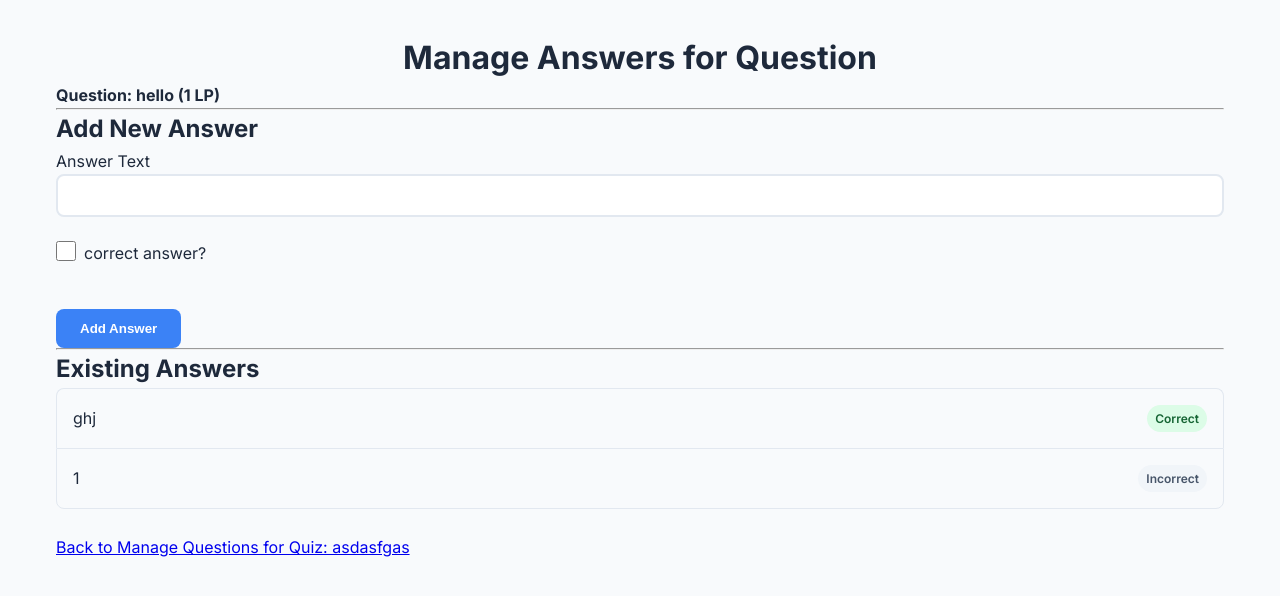
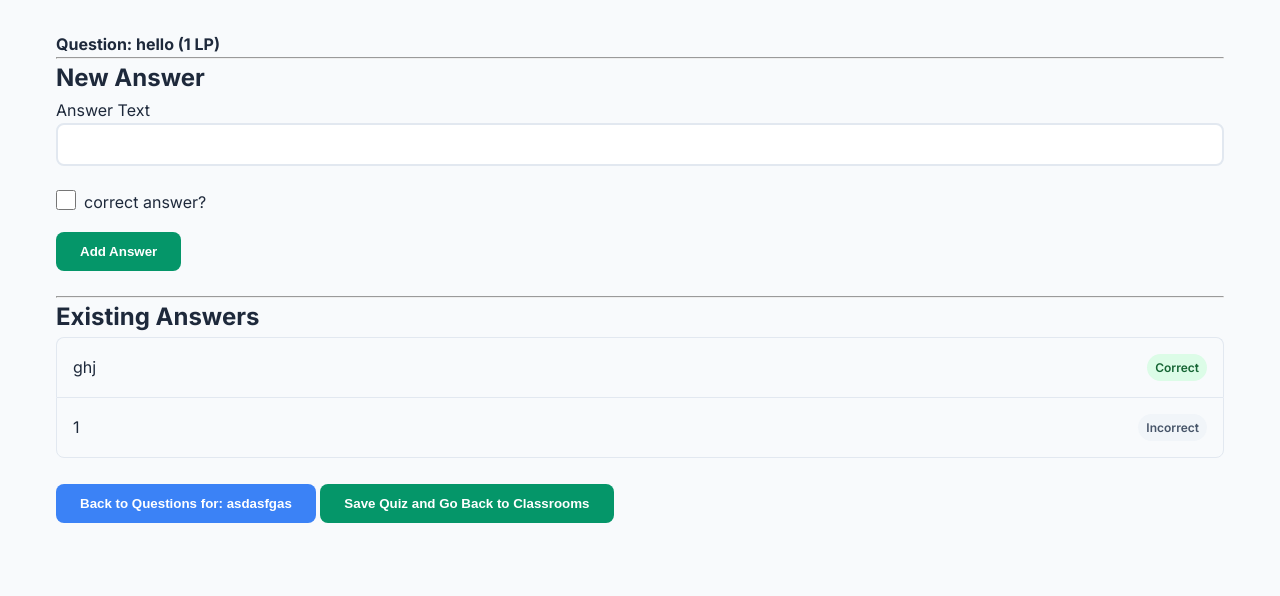
Before and after one commit to Firewat/Quizz-Masterz, a Flask app: page /teacher/question/1/manage_answers in a window 1280 px wide. Shown: the part 74-670 px from the top of the page. Run offline with Flask 3, Linux system fonts and the light colour scheme; a user stored in the database is signed in.

Commit message:
Refactor code & templates: update delete section styling, change button labels for clarity, and enhance navigation buttons for better user experience.

```diff
--- a/website/templates/teacher_classrooms.html
+++ b/website/templates/teacher_classrooms.html
@@ -18,8 +18,7 @@
                     <small>Join Code: <strong>{{ classroom.join_code }}</strong></small>
                 </div>
                 <div>
-                    <a href="{{ url_for('views.add_quiz_to_classroom', classroom_id=classroom.id) }}" class="btn btn-sm btn-primary">Add Quiz</a>
-                    <a href="{{ url_for('views.edit_classroom', classroom_id=classroom.id) }}" class="btn btn-sm btn-warning">Edit</a>
+                    <a href="{{ url_for('views.edit_classroom', classroom_id=classroom.id) }}" class="btn btn-sm btn-warning">Manage</a>
                 </div>
             </li>
         {% endfor %}
--- a/website/templates/teacher_manage_answers.html
+++ b/website/templates/teacher_manage_answers.html
@@ -1,13 +1,19 @@
 {% extends "base.html" %}
-{% block title %}Manage Answers for: {{ question.text[:50] }}...{% endblock %}
+{% block title %}    <br />
+    <button onclick="location.href='{{ url_for('views.teacher_manage_quiz_questions', quiz_id=quiz_id, classroom_id=classroom_id) }}'" class="btn btn-primary">Back to Questions for: {{ question.quiz.name }} </button>
+
+    {% if classroom_id %}
+    <button onclick="location.href='{{ url_for('views.edit_classroom', classroom_id=classroom_id) }}'" class="btn btn-success">Save Quiz and Go Back to Classroom</button>
+    {% else %}
+    <button onclick="location.href='{{ url_for('views.teacher_classrooms') }}'" class="btn btn-success">Go Back to Classrooms</button>
+    {% endif %}Error {% endblock %}
 
 {% block content %}
-<h1 align="center">Manage Answers for Question</h1>
 <div class="container">
     <h4>Question: {{ question.text }} ({{ question.learning_points }} LP)</h4>
     <hr>
 
-    <h2>Add New Answer</h2>
+    <h2>New Answer</h2>
     {% if answers|length < 4 %}
         <form method="POST" action="{{ url_for('views.teacher_manage_question_answers', question_id=question.id) }}">
             <div class="form-group">
@@ -18,13 +24,12 @@
                 <input type="checkbox" class="form-check-input" id="is_correct" name="is_correct">
                 <label class="form-check-label" for="is_correct">correct answer?</label>
             </div>
-            <br />
-            <button type="submit" class="btn btn-primary">Add Answer</button>
+            <button type="submit" class="btn btn-success">Add Answer</button>
         </form>
     {% else %}
-        <p class="text-muted">Maximum of 4 answers reached for this question.</p>
+        <p class="text-muted">Maximum answers reached.</p>
     {% endif %}
-
+    <br />
     <hr>
 
     <h2>Existing Answers</h2>
@@ -36,7 +41,7 @@
                     <span class="badge bg-{{ 'success' if answer.is_correct else 'secondary' }}">
                         {{ 'Correct' if answer.is_correct else 'Incorrect' }}
                     </span>
-                    <!-- Add Edit/Delete Answer buttons here if needed later -->
+
                 </li>
             {% endfor %}
         </ul>
@@ -45,6 +50,13 @@
     {% endif %}
 
     <br />
-    <p><a href="{{ url_for('views.teacher_manage_quiz_questions', quiz_id=quiz_id) }}">Back to Manage Questions for Quiz: {{ question.quiz.name }}</a></p>
+    <button onclick="location.href='{{ url_for('views.teacher_manage_quiz_questions', quiz_id=quiz_id) }}'" class="btn btn-primary">Back to Questions for: {{ question.quiz.name }} </button>
+
+    {% if classroom_id %}
+    <button onclick="location.href='{{ url_for('views.edit_classroom', classroom_id=classroom_id) }}'" class="btn btn-success">Save Quiz and Go Back to Classrooms</button>
+    {% else %}
+    <button onclick="location.href='{{ url_for('views.teacher_classrooms') }}'" class="btn btn-success">Save Quiz and Go Back to Classrooms</button>
+    {% endif %}
+
 </div>
 {% endblock %}
--- a/website/views.py
+++ b/website/views.py
@@ -423,6 +423,12 @@ def teacher_manage_question_answers(question_id):
             return redirect(url_for('views.teacher_manage_question_answers', question_id=question.id, classroom_id=classroom_id))
 
     answers = question.answers.all()
+
+    # Get the classroom this quiz belongs to
+    quiz_classroom = quiz.classrooms_assigned_to.first()
+    if quiz_classroom:
+        classroom_id = quiz_classroom.id
+
     return render_template('teacher_manage_answers.html', user=current_user, question=question, answers=answers, quiz_id=quiz.id, classroom_id=classroom_id)
 
 
```
Also changed, not shown: website/templates/edit_classroom.html (+4 -4 lines), website/templates/teacher_manage_questions.html (+10 -6 lines), instance/database.db.
